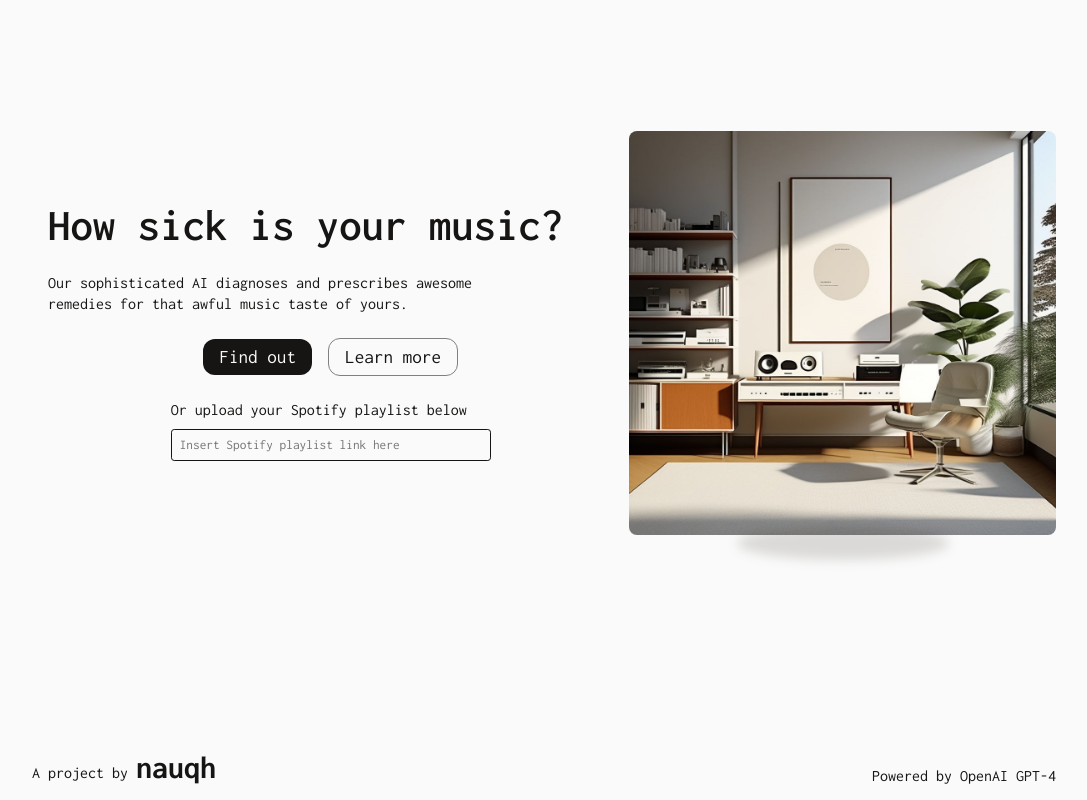
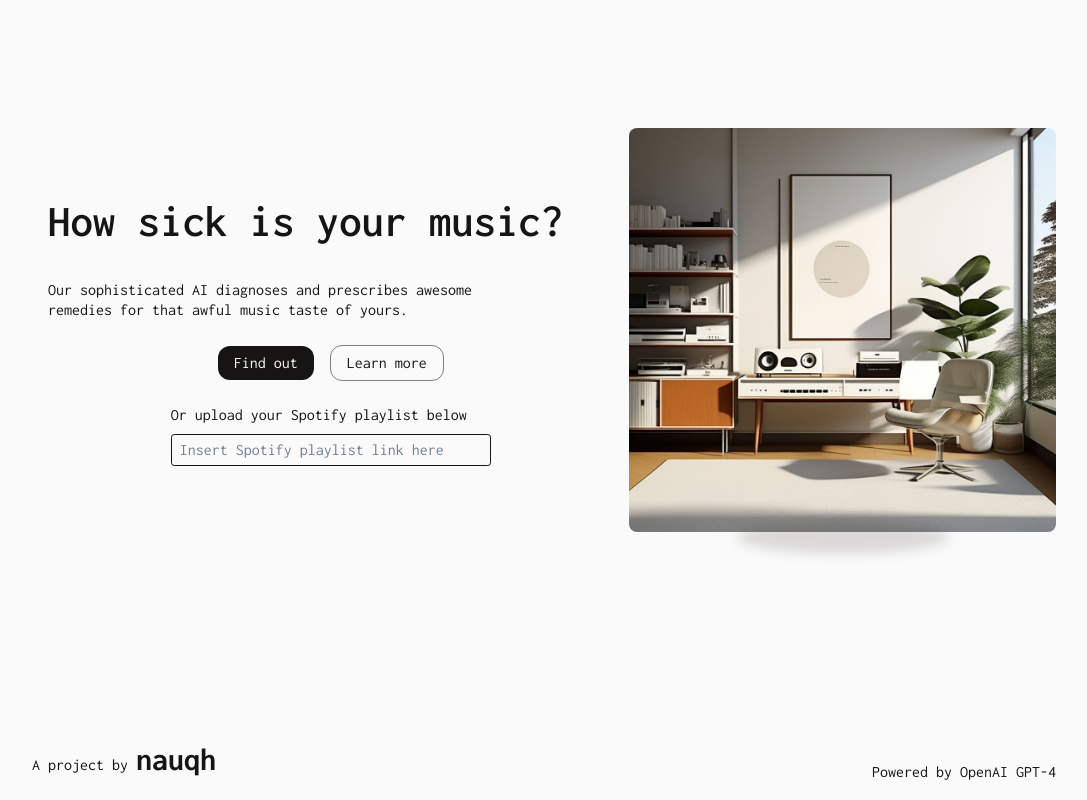
Before and after one commit to nauqh/resonance, a React (Vite) app in the folder frontend/: page / in a window 1280 px wide. Shown: the whole page, without its empty margins (96-1183 px from the left). Built offline with nearby package versions, Linux system fonts and the light colour scheme; no server answers.

Commit message:
add(chakra): integrate chakra ui

```diff
--- a/frontend/package.json
+++ b/frontend/package.json
@@ -10,6 +10,9 @@
     "preview": "vite preview"
   },
   "dependencies": {
+    "@chakra-ui/react": "^2.8.2",
+    "@emotion/react": "^11.11.4",
+    "@emotion/styled": "^11.11.5",
     "framer-motion": "^10.18.0",
     "html2canvas": "^1.4.1",
     "react": "^18.2.0",
--- a/frontend/src/assets/index.css
+++ b/frontend/src/assets/index.css
@@ -81,9 +81,8 @@
 	display: inline-block;
 	background-color: var(--text-color);
 	color: #fafafa;
-	padding: 0.5rem 1rem;
+	padding: 0.3rem 1rem;
 	border-radius: 0.75rem;
-	font-size: 1.2rem;
 }
 
 .button-alter {
@@ -92,11 +91,11 @@
 	color: var(--text-color);
 	border: solid 1px grey;
 	border-radius: 0.75rem;
-	padding: 0.5rem 1rem;
+	padding: 0.3rem 1rem;
 }
 
 .button-brick {
-	padding: 0.5rem 1rem;
+	padding: 0.3rem 1rem;
 	color: var(--text-color);
 	background-color: #fafafa;
 	font-size: 1.2rem;
--- a/frontend/src/components/SelectBox/SelectBox.css
+++ b/frontend/src/components/SelectBox/SelectBox.css
@@ -39,7 +39,7 @@
 	border-radius: 0.5rem;
 	border: 0.5px solid #ccc;
 	background-color: #f2f2f2;
-	padding: 0.5rem;
+	padding: 0 0.5rem;
 	width: 50%;
 }
 
--- a/frontend/src/components/TextInput/TextInput.css
+++ b/frontend/src/components/TextInput/TextInput.css
@@ -13,6 +13,7 @@
 	height: 100%;
 	padding: 1.5rem;
 	border-radius: 0.5rem;
+	border: 1px solid #161513;
 }
 
 .contact__form-tag {
--- a/frontend/src/main.tsx
+++ b/frontend/src/main.tsx
@@ -1,6 +1,7 @@
 import ReactDOM from "react-dom/client";
 import React from "react";
 import { createBrowserRouter, RouterProvider } from "react-router-dom";
+import { ChakraProvider } from "@chakra-ui/react";
 
 import Home from "./pages/Landing/Home";
 import Fetch from "./pages/Diagnose/Fetch";
@@ -34,6 +35,8 @@
 
 ReactDOM.createRoot(document.getElementById("root")!).render(
 	<React.StrictMode>
-		<RouterProvider router={router} />
+		<ChakraProvider>
+			<RouterProvider router={router} />
+		</ChakraProvider>
 	</React.StrictMode>
 );
--- a/frontend/src/pages/Receipt/Receipt.tsx
+++ b/frontend/src/pages/Receipt/Receipt.tsx
@@ -188,7 +188,7 @@
 						width: 300,
 						borderRadius: "0.2rem",
 						border: "1px solid grey",
-						padding: "0.5rem",
+						padding: "0 0.5rem",
 					}}
 				/>
 				<button className="button-alter" onClick={handleEmailReceipt}>
```
Also changed, not shown: 1 other file (tests, documents, lock files or other folders).
